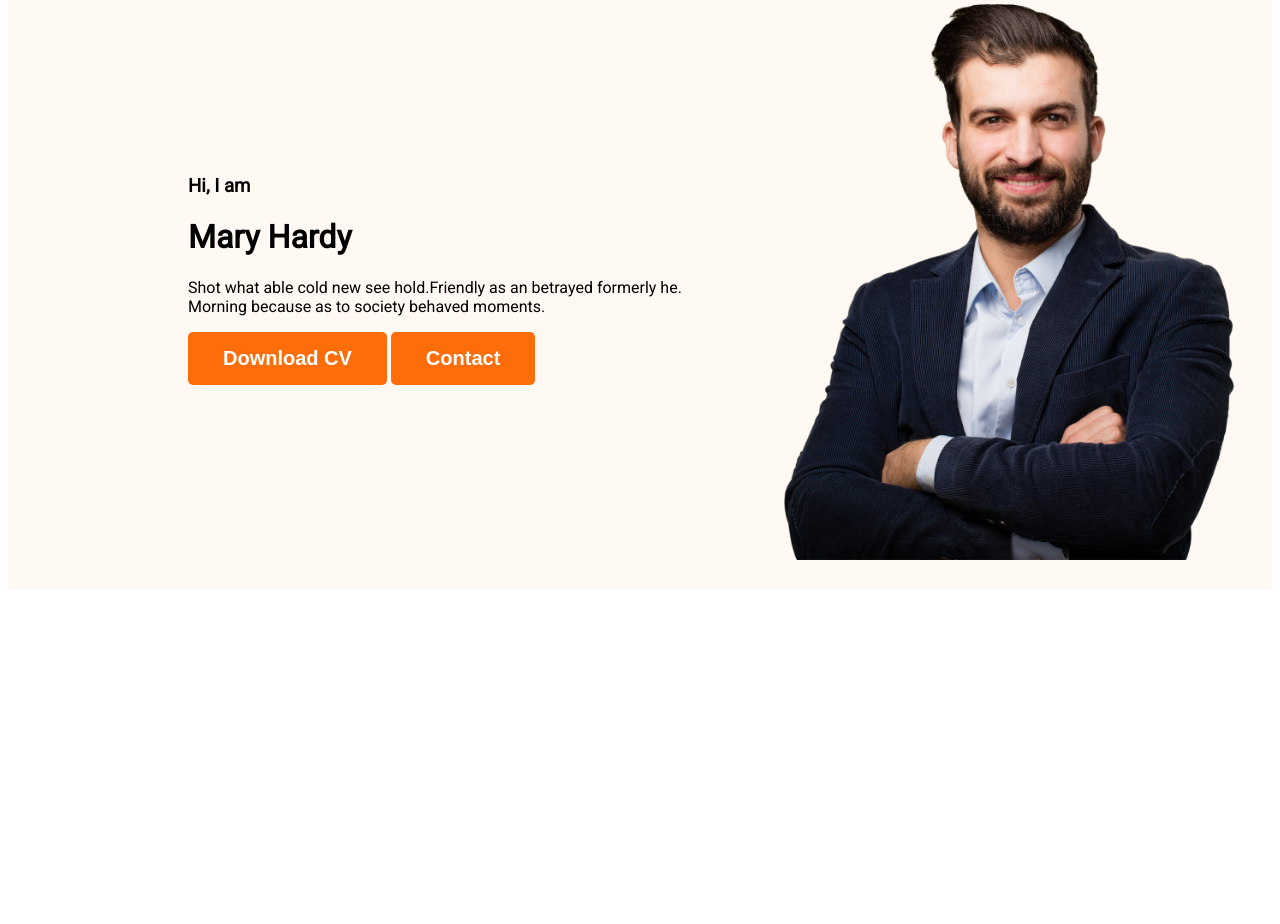
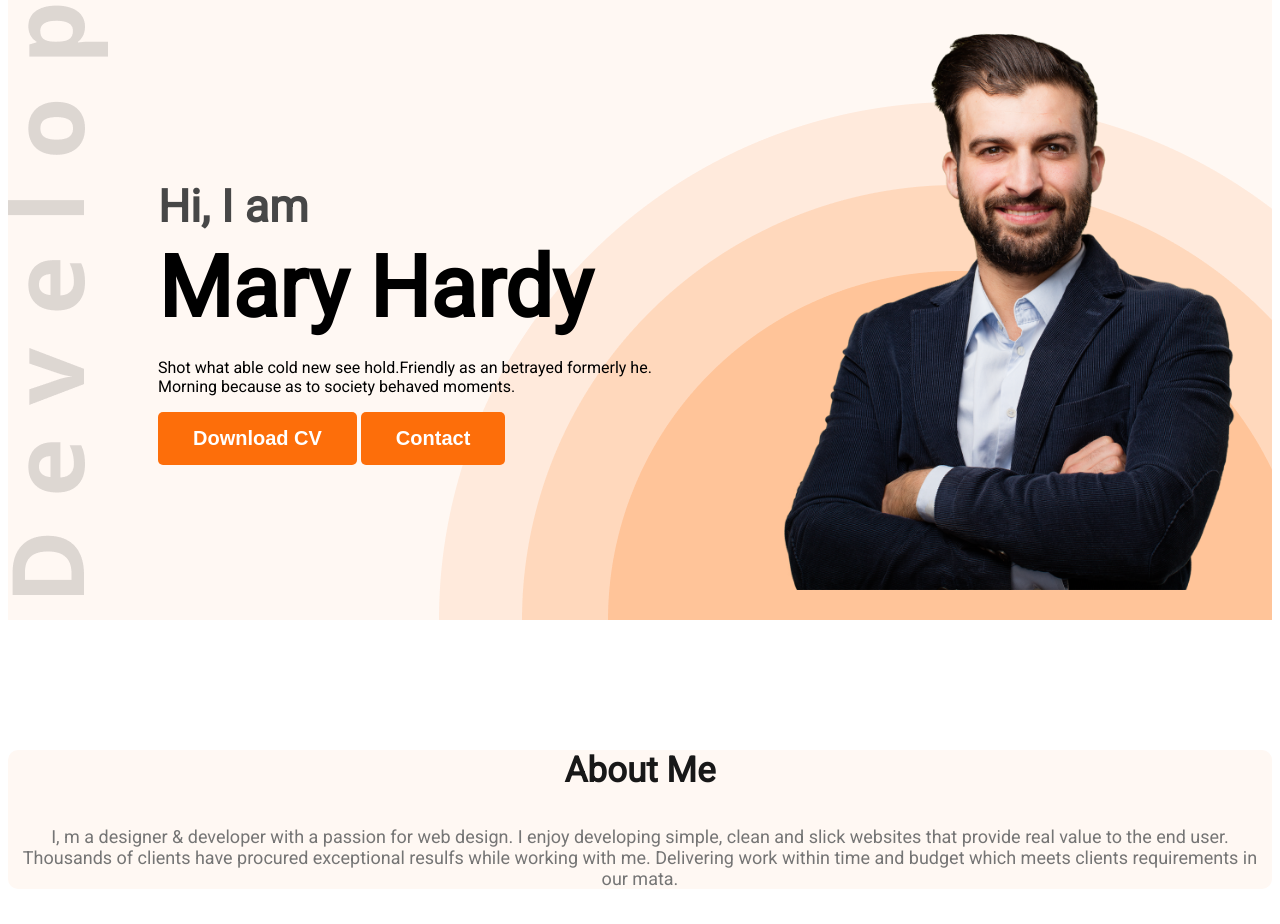
Before and after one commit to Rafi-17/web-developer-portfolio, a plain HTML site: page index.html in a window 1280 px wide. Shown: the part 200-1124 px from the top of the page. Before the commit the page ends 800 px from the top, so only its background shows below. Drawn offline with Linux system fonts and the light colour scheme.

Commit message:
about section added

```diff
--- a/index.html
+++ b/index.html
@@ -32,7 +32,10 @@
         </div>
     </header>
     <main>
-
+        <section class="about">
+            <h3 class="section-title">About Me</h3>
+            <p class="section-description">I, m a designer & developer with a passion for web design. I enjoy developing simple, clean and slick websites that provide real value to the end user. Thousands of clients have procured exceptional resulfs while working with me. Delivering work within time and budget which meets clients requirements in our mata.</p>
+        </section>
     </main>
     <footer>
 
--- a/styles/portfolio.css
+++ b/styles/portfolio.css
@@ -16,6 +16,19 @@ body {
     font-size: 20px;
     font-weight: 700;
     padding: 15px 35px;
+}
+
+.section-title {
+    color: #181818;
+    text-align: center;
+    font-size: 35px;
+}
+
+.section-description {
+    color: #757575;
+    text-align: center;
+    font-size: 18px;
+    font-weight: 400;
 }
 
 /* nav related styles */
@@ -49,16 +62,51 @@ nav a {
 }
 
 /* header related styles */
-.header{
+.header {
     background-color: #FFF8F3;
+    background-image: url('../images/header_bg.png'), url('../images/developer.png');
+    background-repeat: no-repeat;
+    background-position: right bottom, left;
+    padding: 30px 0;
 }
 
-.banner{
-    padding: 30px 30px 30px 180px;
+.banner {
+    padding: 30px 30px 0px 150px;
     display: flex;
     align-items: center;
+    justify-content: space-between;
 }
-.banner .profile-pic{
+
+.banner-content {
+    max-width: 500px;
+}
+
+.banner .profile-pic {
     width: 500px;
+}
 
+.banner-greeting {
+    color: #474747;
+    font-size: 45px;
+    margin-bottom: 0px;
 }
+
+.banner-title {
+    margin-top: 5px;
+    font-size: 85px;
+    font-weight: 700;
+    margin-bottom: 20px;
+}
+
+.banner-description {
+    margin-bottom: 30px;
+}
+
+/* main section styles */
+
+/* about section styles */
+.about {
+    border-radius: 10px;
+    background: #FFF8F3;
+    margin: 130px 0;
+}
```
